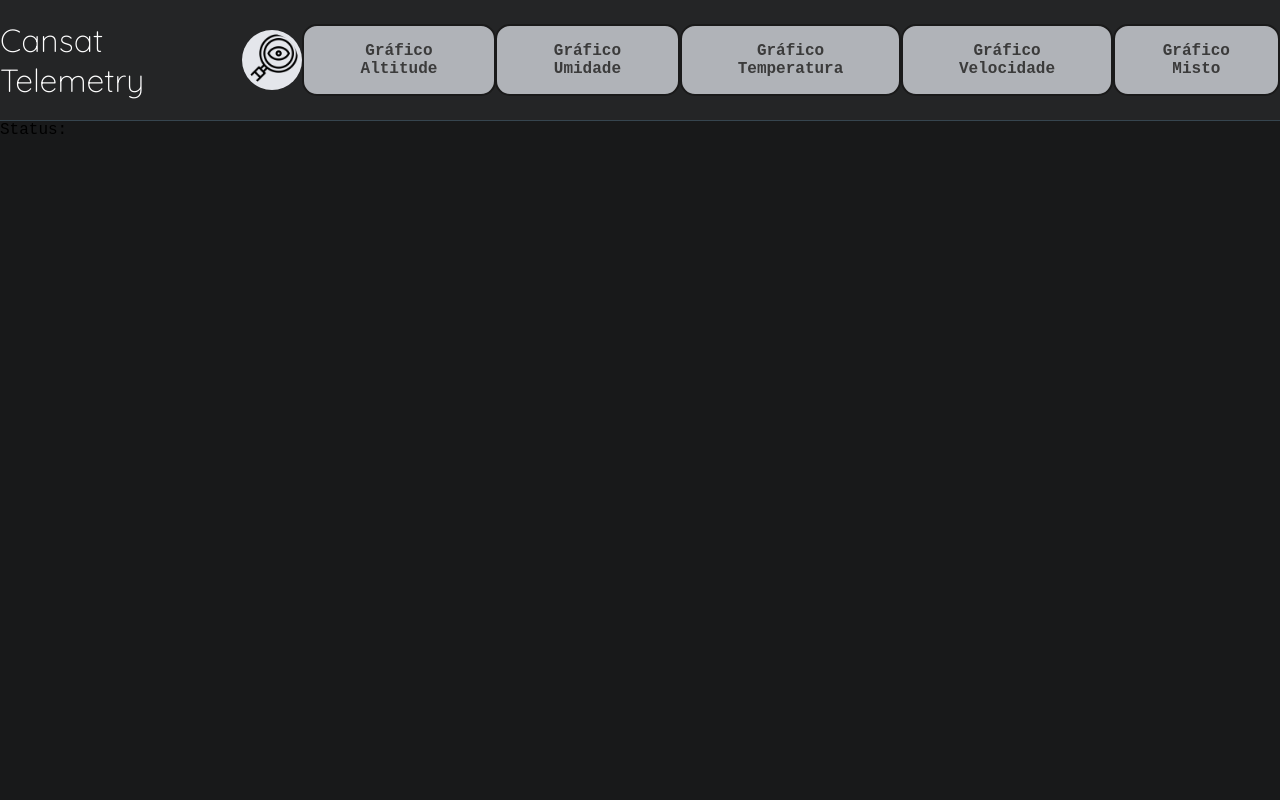
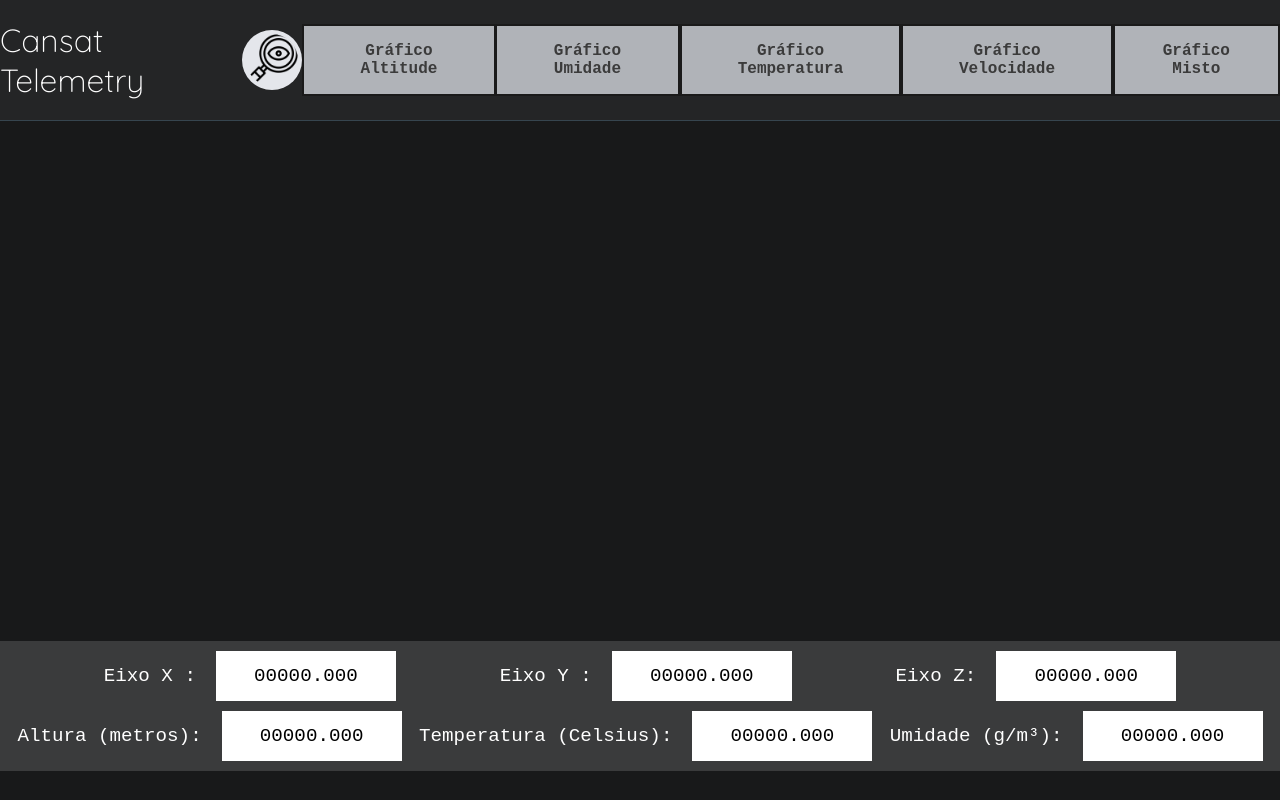
Before and after one commit to Goukken/3DGuiAeroSpaceWebsite, a website: page src/GUI.html in a window 1280 px wide. Drawn offline with Linux system fonts and the light colour scheme; a web font is replaced by a local one.

Commit message:
Melhoria na visualização dos Botões.

```diff
--- a/src/GUI.html
+++ b/src/GUI.html
@@ -35,10 +35,48 @@
         <div></div>
     </main>
     <footer>
-        <!-- Area exibição de conexão -->
-        <div>
-            <p>Status: <span></span></p>
+        <!-- Area de exibição Altura -->
+        <div class="row">
+            <div class="project-status-altitude">
+                <p>Eixo X :</p>
+                <div class="stats-area">
+                    <p>00000.000</p>
+                </div>
+            </div>
+            <div class="project-status-altitude">
+                <p>Eixo Y :</p>
+                <div class="stats-area">
+                    <p>00000.000</p>
+                </div>
+            </div>
+            <div class="project-status-altitude">
+                <p>Eixo Z:</p>
+                <div class="stats-area">
+                    <p>00000.000</p>
+                </div>
+            </div>
         </div>
+        <div class="row">
+            <div class="project-status-altitude">
+                <p>Altura (metros):</p>
+                <div class="stats-area">
+                    <p>00000.000</p>
+                </div>
+            </div>
+            <div class="project-status-altitude">
+                <p>Temperatura (Celsius):</p>
+                <div class="stats-area">
+                    <p>00000.000</p>
+                </div>
+            </div>
+            <div class="project-status-altitude">
+                <p>Umidade (g/m³):</p>
+                <div class="stats-area">
+                    <p>00000.000</p>
+                </div>
+            </div>
+        </div>
+
     </footer>
 </body>
 
--- a/src/css/style.css
+++ b/src/css/style.css
@@ -38,6 +38,21 @@ header {
     border-bottom: 0.1px solid var(--color-6);
 
 }
+main {
+    height: 65vh;
+}
+footer{
+    padding: 10px 0px;
+    background-color: var(--color-3);
+    display: flex;
+    flex-direction: column;
+    gap: 10px;
+}
+.row {
+    display: flex;
+    align-items: center;
+    justify-content: space-evenly;
+}
 nav ul {
     list-style: none;
     display: flex;
@@ -76,7 +91,6 @@ h1 {
   appearance: none;
   background-color: var(--color-5);
   border: 2px solid #1A1A1A;
-  border-radius: 15px;
   box-sizing: border-box;
   color: #3B3B3B;
   cursor: pointer;
@@ -115,3 +129,22 @@ h1 {
   box-shadow: none;
   transform: translateY(0);
 }
+.project-status-altitude {
+    font-size: 1.2rem;
+    color: white;
+    display: flex;
+    align-items: center;
+    gap: 20px;
+}
+.project-status-altitude p {
+    font-family: monospace;
+}
+.stats-area {
+    display: flex;
+    align-items: center;
+    justify-content: center;
+    width: 180px;
+    height: 50px;
+    color: black;
+    background-color: white;
+}
```
